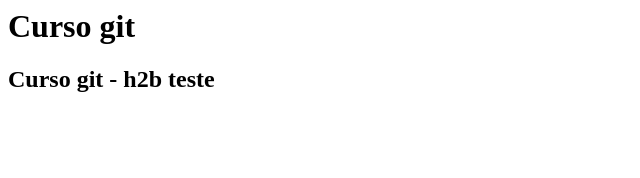
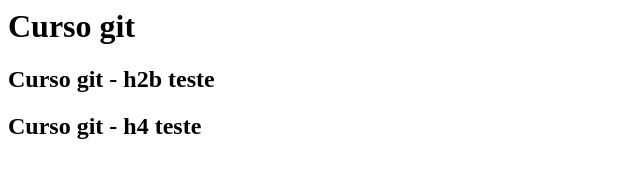
Before and after one commit to harodrigues/treinamentogit, a plain HTML site: page index.html in a window 1280 px wide. Shown: the whole page, without its empty margins (0-640 px from the left). Drawn offline with Linux system fonts and the light colour scheme.

Commit message:
incluindo h4

```diff
--- a/index.html
+++ b/index.html
@@ -1,2 +1,3 @@
 <h1> Curso git </h1>
 <h2> Curso git - h2b teste </h2>
+<h2> Curso git - h4 teste </h2>
```
